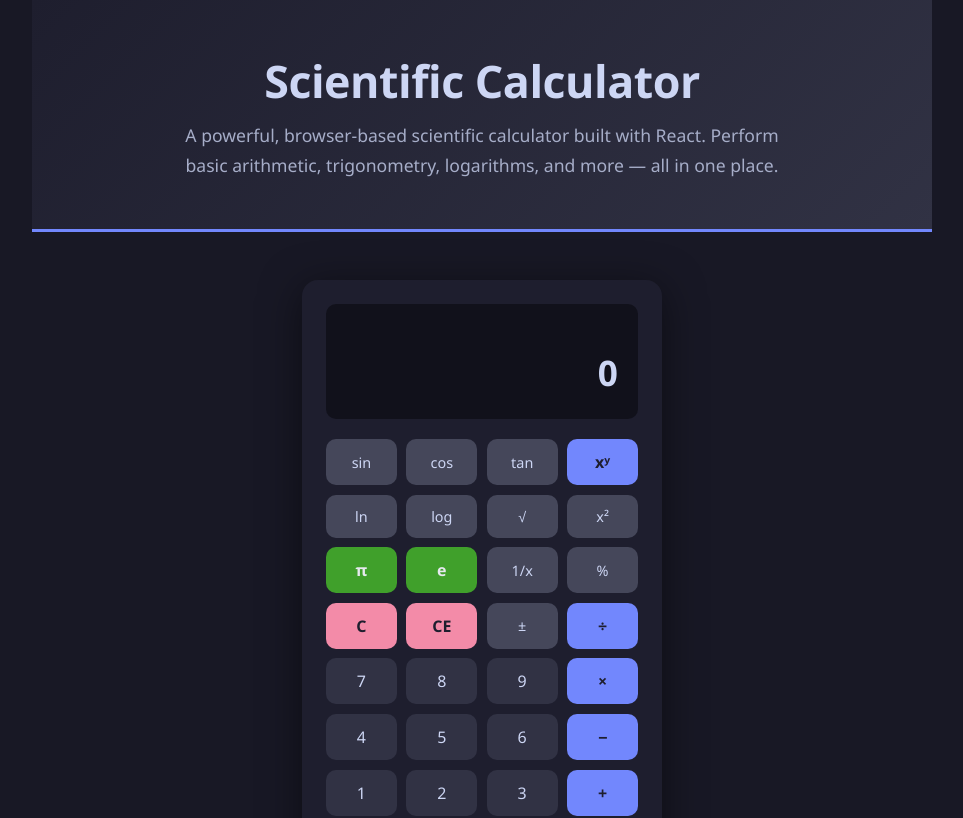
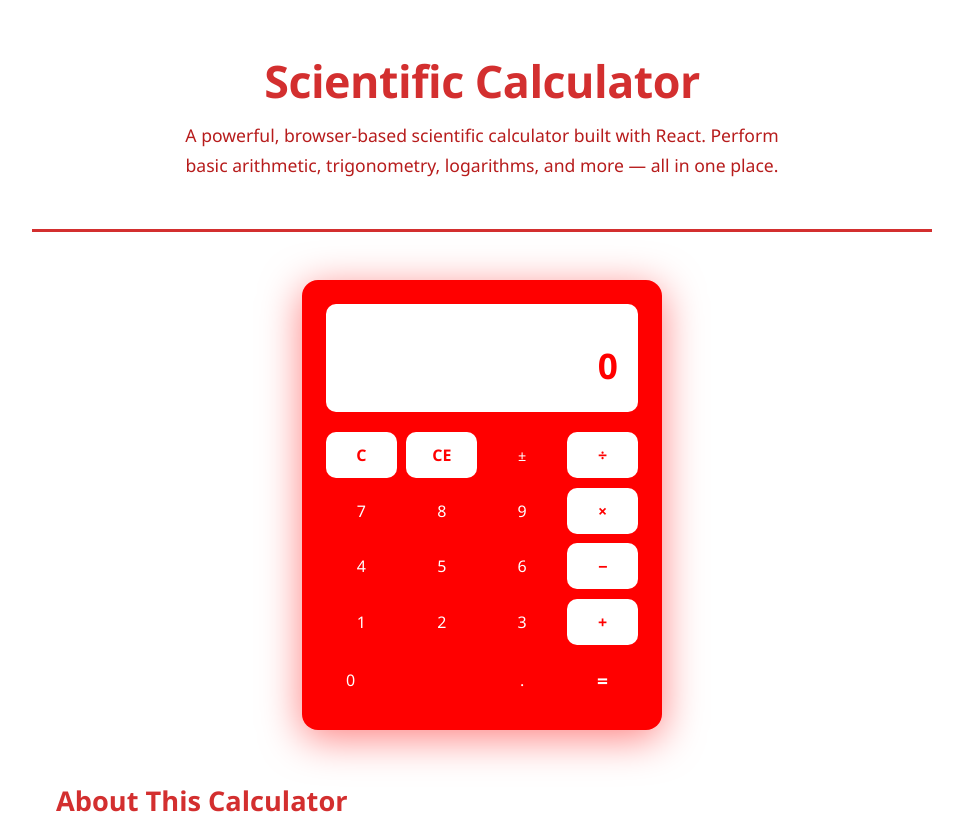
Before and after one commit to Jairedddy/Dummy-Calculator, a React (Vite) app: page / in a window 1280 px wide. Shown: the top 818 px of the page, without its empty margins (158-1121 px from the left). Built offline with nearby package versions, Linux system fonts and the light colour scheme.

Commit message:
git-copilot: Update the application to use a red and white color palette, remove scientific calculations, restrict to basic arithmetic, and remove all text except for the calculator device UI.

```diff
--- a/src/App.css
+++ b/src/App.css
@@ -5,8 +5,8 @@
 }
 
 body {
-  background: #181825;
-  color: #cdd6f4;
+  background: #fff;
+  color: #d32f2f;
   font-family: 'Segoe UI', system-ui, sans-serif;
   line-height: 1.7;
 }
@@ -19,8 +19,8 @@ body {
 
 /* ── Hero ── */
 .hero {
-  background: linear-gradient(135deg, #1e1e2e 0%, #313244 100%);
-  border-bottom: 3px solid #7287fd;
+  background: #fff;
+  border-bottom: 3px solid #d32f2f;
   padding: 3.5rem 2rem 3rem;
   text-align: center;
   margin: 0 -1.5rem 3rem;
@@ -29,7 +29,7 @@ body {
 .hero h1 {
   font-size: 2.8rem;
   font-weight: 800;
-  color: #cdd6f4;
+  color: #d32f2f;
   letter-spacing: -0.5px;
 }
 
@@ -38,7 +38,7 @@ body {
   max-width: 600px;
   margin-left: auto;
   margin-right: auto;
-  color: #a6adc8;
+  color: #b71c1c;
   font-size: 1.1rem;
 }
 
@@ -50,27 +50,27 @@ section {
 section h2 {
   font-size: 1.7rem;
   font-weight: 700;
-  color: #89b4fa;
+  color: #d32f2f;
   margin-bottom: 1rem;
   padding-bottom: 0.4rem;
-  border-bottom: 2px solid #313244;
+  border-bottom: 2px solid #d32f2f;
 }
 
 section h3 {
   font-size: 1.15rem;
   font-weight: 600;
-  color: #cba6f7;
+  color: #b71c1c;
   margin: 1.25rem 0 0.4rem;
 }
 
 section p {
-  color: #bac2de;
+  color: #d32f2f;
   margin-bottom: 0.75rem;
 }
 
 section ul,
 section ol {
-  color: #bac2de;
+  color: #d32f2f;
   padding-left: 1.5rem;
 }
 
@@ -93,20 +93,21 @@ section li {
 }
 
 .feature-card {
-  background: #1e1e2e;
-  border: 1px solid #313244;
+  background: #fff;
+  border: 1px solid #d32f2f;
   border-radius: 12px;
   padding: 1.25rem 1.5rem;
 }
 
 .feature-card h3 {
   margin-top: 0;
-  color: #89dceb;
+  color: #d32f2f;
 }
 
 .feature-card p {
   font-size: 0.95rem;
   margin-bottom: 0;
+  color: #d32f2f;
 }
 
 /* ── How-to list ── */
@@ -121,13 +122,14 @@ section li {
   gap: 1rem;
   align-items: flex-start;
   margin-bottom: 0.75rem;
+  color: #d32f2f;
 }
 
 .how-to-list li::before {
   counter-increment: item;
   content: counter(item);
-  background: #7287fd;
-  color: #1e1e2e;
+  background: #d32f2f;
+  color: #fff;
   font-weight: 700;
   font-size: 0.85rem;
   min-width: 1.6rem;
@@ -152,29 +154,30 @@ section li {
 }
 
 .tips-list li {
-  background: #1e1e2e;
-  border-left: 4px solid #a6e3a1;
+  background: #fff;
+  border-left: 4px solid #d32f2f;
   border-radius: 0 8px 8px 0;
   padding: 0.6rem 1rem;
   margin-bottom: 0.6rem;
+  color: #d32f2f;
 }
 
 kbd {
-  background: #313244;
-  border: 1px solid #45475a;
+  background: #fff;
+  border: 1px solid #d32f2f;
   border-radius: 5px;
   padding: 0.1rem 0.45rem;
   font-size: 0.85em;
   font-family: monospace;
-  color: #cdd6f4;
+  color: #d32f2f;
 }
 
 /* ── Footer ── */
 .footer {
   text-align: center;
-  color: #585b70;
+  color: #b71c1c;
   font-size: 0.9rem;
-  border-top: 1px solid #313244;
+  border-top: 1px solid #d32f2f;
   padding-top: 1.5rem;
   margin-top: 2rem;
 }
--- a/src/components/Calculator.css
+++ b/src/components/Calculator.css
@@ -1,14 +1,14 @@
 .calculator {
-  background: #1e1e2e;
+  background: #ff0000;
   border-radius: 16px;
-  box-shadow: 0 8px 40px rgba(0, 0, 0, 0.5);
+  box-shadow: 0 8px 40px rgba(255, 0, 0, 0.5);
   padding: 1.5rem;
   width: 360px;
   margin: 0 auto;
 }
 
 .display {
-  background: #11111b;
+  background: #ffffff;
   border-radius: 10px;
   padding: 1rem 1.25rem;
   margin-bottom: 1.25rem;
@@ -21,7 +21,7 @@
 
 .display-history {
   font-size: 0.85rem;
-  color: #6c7086;
+  color: #ff0000;
   min-height: 1.2em;
   overflow: hidden;
   text-overflow: ellipsis;
@@ -31,7 +31,7 @@
 .display-current {
   font-size: 2.2rem;
   font-weight: 600;
-  color: #cdd6f4;
+  color: #ff0000;
   overflow: hidden;
   text-overflow: ellipsis;
   white-space: nowrap;
@@ -51,7 +51,7 @@
   font-weight: 500;
   padding: 0.75rem 0;
   transition: filter 0.1s, transform 0.08s;
-  color: #cdd6f4;
+  color: #ffffff;
 }
 
 .btn:active {
@@ -60,62 +60,67 @@
 }
 
 .btn-digit {
-  background: #313244;
+  background: #ff0000;
 }
 
 .btn-digit:hover {
-  background: #45475a;
+  background: #ffffff;
+  color: #ff0000;
 }
 
 .btn-op {
-  background: #7287fd;
-  color: #1e1e2e;
+  background: #ffffff;
+  color: #ff0000;
   font-weight: 700;
 }
 
 .btn-op:hover {
-  background: #8aadf4;
+  background: #ff0000;
+  color: #ffffff;
 }
 
 .btn-fn {
-  background: #45475a;
+  background: #ff0000;
   font-size: 0.9rem;
 }
 
 .btn-fn:hover {
-  background: #585b70;
+  background: #ffffff;
+  color: #ff0000;
 }
 
 .btn-const {
-  background: #40a02b;
-  color: #e6e9ef;
+  background: #ff0000;
+  color: #ffffff;
   font-weight: 700;
 }
 
 .btn-const:hover {
-  background: #a6e3a1;
-  color: #1e1e2e;
+  background: #ffffff;
+  color: #ff0000;
 }
 
 .btn-clear {
-  background: #f38ba8;
-  color: #1e1e2e;
+  background: #ffffff;
+  color: #ff0000;
   font-weight: 700;
 }
 
 .btn-clear:hover {
-  background: #eba0ac;
+  background: #ff0000;
+  color: #ffffff;
 }
 
 .btn-equals {
-  background: #89dceb;
-  color: #1e1e2e;
+  background: #ff0000;
+  color: #ffffff;
   font-weight: 700;
   font-size: 1.2rem;
 }
 
 .btn-equals:hover {
-  background: #94e2d5;
+  background: #ffffff;
+  color: #ff0000;
 }
 
 .btn-zero {
--- a/src/components/Calculator.jsx
+++ b/src/components/Calculator.jsx
@@ -1,7 +1,5 @@
 import { useState } from 'react'
 import './Calculator.css'
-
-const toRad = (deg) => (deg * Math.PI) / 180
 
 function calculate(a, op, b) {
   switch (op) {
@@ -9,73 +7,65 @@ function calculate(a, op, b) {
     case '-': return a - b
     case '*': return a * b
     case '/': return b === 0 ? 'Error' : a / b
-    case '^': return Math.pow(a, b)
     default: return b
-  }
-}
-
-function applyUnary(val, fn) {
-  switch (fn) {
-    case 'sin': return Math.sin(toRad(val))
-    case 'cos': return Math.cos(toRad(val))
-    case 'tan': return Math.tan(toRad(val))
-    case 'ln': return val <= 0 ? 'Error' : Math.log(val)
-    case 'log': return val <= 0 ? 'Error' : Math.log10(val)
-    case 'sqrt': return val < 0 ? 'Error' : Math.sqrt(val)
-    case 'sq': return val * val
-    case '1/x': return val === 0 ? 'Error' : 1 / val
-    default: return val
   }
 }
 
 function fmt(val) {
   if (val === 'Error') return 'Error'
-  const n = parseFloat(val)
-  if (isNaN(n)) return 'Error'
-  // Avoid floating-point noise like 0.10000000000000001
-  const s = parseFloat(n.toPrecision(12)).toString()
-  return s
+  if (typeof val === 'number' && !isFinite(val)) return 'Error'
+  if (typeof val === 'number' && Math.abs(val) > 1e10) return val.toExponential(6)
+  if (typeof val === 'number' && Math.abs(val) < 1e-6 && val !== 0) return val.toExponential(6)
+  if (typeof val === 'number') return parseFloat(val.toFixed(10)).toString()
+  return val
 }
 
 export default function Calculator() {
   const [display, setDisplay] = useState('0')
   const [history, setHistory] = useState('')
-  const [firstOperand, setFirstOperand] = useState(null)
+  const [first, setFirst] = useState(null)
   const [operator, setOperator] = useState(null)
   const [waitingForSecond, setWaitingForSecond] = useState(false)
 
-  function inputDigit(digit) {
+  function inputDigit(d) {
+    if (display === 'Error') {
+      setDisplay(d)
+      setHistory('')
+      setFirst(null)
+      setOperator(null)
+      setWaitingForSecond(false)
+      return
+    }
     if (waitingForSecond) {
-      setDisplay(digit)
+      setDisplay(d)
       setWaitingForSecond(false)
-    } else {
-      setDisplay(display === '0' ? digit : display + digit)
+      return
     }
+    if (display.length > 16) return
+    setDisplay(display === '0' ? d : display + d)
   }
 
   function inputDecimal() {
+    if (display === 'Error') {
+      setDisplay('0.')
+      setHistory('')
+      setFirst(null)
+      setOperator(null)
+      setWaitingForSecond(false)
+      return
+    }
     if (waitingForSecond) {
       setDisplay('0.')
       setWaitingForSecond(false)
       return
     }
-    if (!display.includes('.')) {
-      setDisplay(display + '.')
-    }
-  }
-
-  function toggleSign() {
-    setDisplay(fmt(parseFloat(display) * -1))
-  }
-
-  function percent() {
-    setDisplay(fmt(parseFloat(display) / 100))
+    if (!display.includes('.')) setDisplay(display + '.')
   }
 
   function clear() {
     setDisplay('0')
     setHistory('')
-    setFirstOperand(null)
+    setFirst(null)
     setOperator(null)
     setWaitingForSecond(false)
   }
@@ -84,46 +74,39 @@ export default function Calculator() {
     setDisplay('0')
   }
 
+  function toggleSign() {
+    if (display === 'Error') return
+    if (display === '0') return
+    setDisplay(display.startsWith('-') ? display.slice(1) : '-' + display)
+  }
+
   function handleOperator(op) {
-    const current = parseFloat(display)
-    if (firstOperand !== null && !waitingForSecond) {
-      const result = calculate(firstOperand, operator, current)
-      const resultStr = fmt(result)
-      setHistory(`${fmt(firstOperand)} ${op}`)
-      setDisplay(resultStr)
-      setFirstOperand(parseFloat(resultStr))
+    if (display === 'Error') return
+    const val = parseFloat(display)
+    if (first !== null && operator && !waitingForSecond) {
+      const result = calculate(first, operator, val)
+      setFirst(result === 'Error' ? null : result)
+      setDisplay(fmt(result))
+      setHistory(`${fmt(result)} ${op}`)
+      setOperator(op)
+      setWaitingForSecond(true)
     } else {
-      setFirstOperand(current)
-      setHistory(`${fmt(current)} ${op}`)
+      setFirst(val)
+      setOperator(op)
+      setHistory(`${fmt(val)} ${op}`)
+      setWaitingForSecond(true)
     }
-    setOperator(op)
-    setWaitingForSecond(true)
   }
 
   function handleEquals() {
-    if (operator === null || waitingForSecond) return
-    const current = parseFloat(display)
-    const result = calculate(firstOperand, operator, current)
-    const resultStr = fmt(result)
-    setHistory(`${fmt(firstOperand)} ${operator} ${fmt(current)} =`)
-    setDisplay(resultStr)
-    setFirstOperand(null)
+    if (display === 'Error') return
+    if (first === null || !operator) return
+    const val = parseFloat(display)
+    const result = calculate(first, operator, val)
+    setHistory(`${fmt(first)} ${operator} ${fmt(val)} =`)
+    setDisplay(fmt(result))
+    setFirst(null)
     setOperator(null)
-    setWaitingForSecond(false)
-  }
-
-  function handleUnary(fn) {
-    const val = parseFloat(display)
-    const result = applyUnary(val, fn)
-    const label = { sin: 'sin', cos: 'cos', tan: 'tan', ln: 'ln', log: 'log', sqrt: '√', sq: 'sqr', '1/x': '1/' }[fn]
-    setHistory(`${label}(${fmt(val)}) =`)
-    setDisplay(fmt(result))
-    setWaitingForSecond(false)
-  }
-
-  function inputConstant(val, label) {
-    setHistory(label)
-    setDisplay(fmt(val))
     setWaitingForSecond(false)
   }
 
@@ -132,54 +115,35 @@ export default function Calculator() {
   return (
     <div className="calculator">
       <div className="display">
-        <div className="display-history">{history || '\u00a0'}</div>
+        <div className="display-history">{history}</div>
         <div className="display-current">{display}</div>
       </div>
-
       <div className="buttons">
         {/* Row 1 */}
-        <button className="btn btn-fn" onClick={() => handleUnary('sin')}>sin</button>
-        <button className="btn btn-fn" onClick={() => handleUnary('cos')}>cos</button>
-        <button className="btn btn-fn" onClick={() => handleUnary('tan')}>tan</button>
-        <button className="btn btn-op" onClick={() => handleOperator('^')}>xʸ</button>
-
-        {/* Row 2 */}
-        <button className="btn btn-fn" onClick={() => handleUnary('ln')}>ln</button>
-        <button className="btn btn-fn" onClick={() => handleUnary('log')}>log</button>
-        <button className="btn btn-fn" onClick={() => handleUnary('sqrt')}>√</button>
-        <button className="btn btn-fn" onClick={() => handleUnary('sq')}>x²</button>
-
-        {/* Row 3 */}
-        <button className="btn btn-const" onClick={() => inputConstant(Math.PI, 'π')}>π</button>
-        <button className="btn btn-const" onClick={() => inputConstant(Math.E, 'e')}>e</button>
-        <button className="btn btn-fn" onClick={() => handleUnary('1/x')}>1/x</button>
-        <button className="btn btn-fn" onClick={percent}>%</button>
-
-        {/* Row 4 */}
         <button className="btn btn-clear" onClick={clear}>C</button>
         <button className="btn btn-clear" onClick={clearEntry}>CE</button>
         <button className="btn btn-fn" onClick={toggleSign}>±</button>
         <button className="btn btn-op" onClick={() => handleOperator('/')}>÷</button>
 
-        {/* Row 5 */}
+        {/* Row 2 */}
         <button className="btn btn-digit" onClick={() => inputDigit('7')}>7</button>
         <button className="btn btn-digit" onClick={() => inputDigit('8')}>8</button>
         <button className="btn btn-digit" onClick={() => inputDigit('9')}>9</button>
         <button className="btn btn-op" onClick={() => handleOperator('*')}>×</button>
 
-        {/* Row 6 */}
+        {/* Row 3 */}
         <button className="btn btn-digit" onClick={() => inputDigit('4')}>4</button>
         <button className="btn btn-digit" onClick={() => inputDigit('5')}>5</button>
         <button className="btn btn-digit" onClick={() => inputDigit('6')}>6</button>
         <button className="btn btn-op" onClick={() => handleOperator('-')}>−</button>
 
-        {/* Row 7 */}
+        {/* Row 4 */}
         <button className="btn btn-digit" onClick={() => inputDigit('1')}>1</button>
         <button className="btn btn-digit" onClick={() => inputDigit('2')}>2</button>
         <button className="btn btn-digit" onClick={() => inputDigit('3')}>3</button>
         <button className="btn btn-op" onClick={() => handleOperator('+')}>+</button>
 
-        {/* Row 8 */}
+        {/* Row 5 */}
         <button className="btn btn-digit btn-zero" onClick={() => inputDigit('0')}>0</button>
         <button className="btn btn-digit" onClick={inputDecimal}>.</button>
         <button className="btn btn-equals" onClick={handleEquals}>=</button>
```
